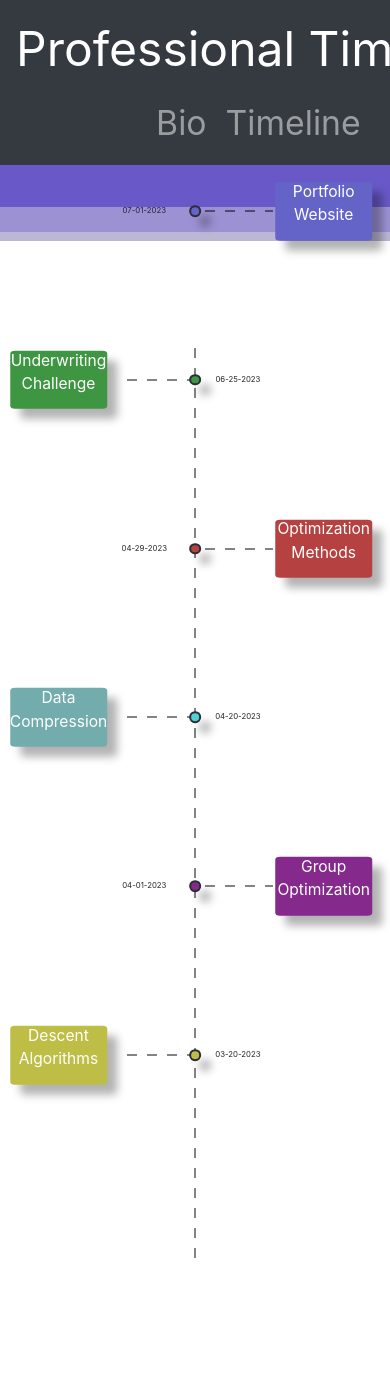
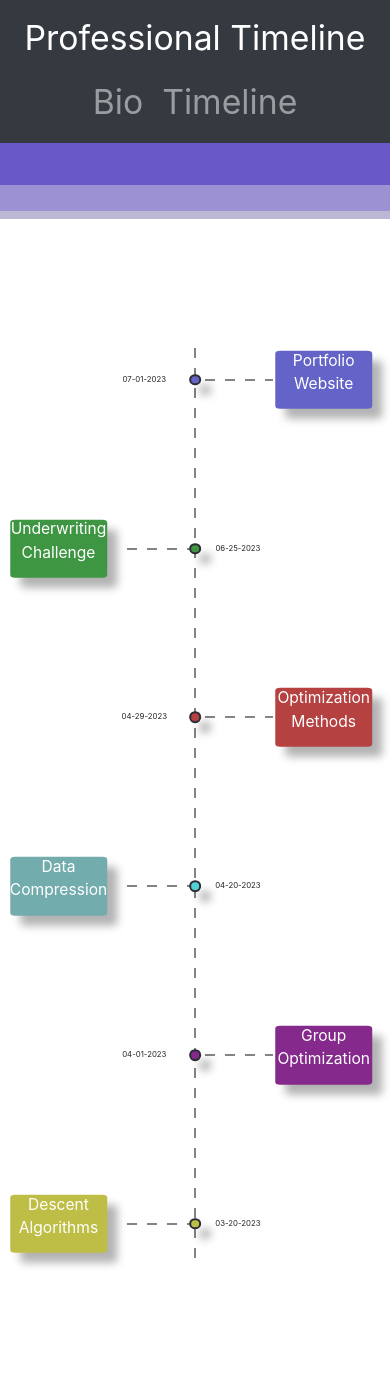
Before and after one commit to Delpen9/Ian-Dover-Personal-Website, a Flask app: page /timeline in a window 390 px wide. Shown: the top 1373 px of the page. Run offline with Flask 3, Linux system fonts and the light colour scheme; some libraries are stand-ins or nearby versions.

Commit message:
trying to make it look good on mobile

```diff
--- a/myportfolio/static/navbar.css
+++ b/myportfolio/static/navbar.css
@@ -36,3 +36,44 @@
     z-index: 2;
     transition: height 0.4s ease;
 }
+
+@media (max-width: 950px) {
+    .nav-addon {
+        position: fixed;
+        width: 100%;
+        z-index: 10;
+    }
+
+    .custom-font-size {
+        font-size: 4vh;  /* You can adjust this value as needed */
+    }
+
+    .custom-font-size-2 {
+        font-size: 1vh;  /* You can adjust this value as needed */
+        transition: font-size 0.1s ease;
+    }
+
+    .top-rectangle-1 {
+        height: 5vh;
+        width: 100%;
+        background-color: rgb(105, 88, 200); /* change this color as per your requirement */
+        z-index: 2;
+        transition: height 0.4s ease;
+    }
+
+    .top-rectangle-2 {
+        height: 3vh;
+        width: 100%;
+        background-color: rgb(156, 146, 211); /* change this color as per your requirement */
+        z-index: 2;
+        transition: height 0.4s ease;
+    }
+
+    .top-rectangle-3 {
+        height: 1vh;
+        width: 100%;
+        background-color: rgb(188, 183, 213); /* change this color as per your requirement */
+        z-index: 2;
+        transition: height 0.4s ease;
+    }
+}
--- a/myportfolio/static/timeline_mobile.css
+++ b/myportfolio/static/timeline_mobile.css
@@ -1,4 +1,4 @@
-@media (max-width: 600px) {
+@media (max-width: 950px) {
     body {
         height: 300vh; /* Makes the page 3 times the viewport's height */
         position: relative; /* Needed for correct positioning of the line */
@@ -46,7 +46,7 @@
 
     .date-1 {
         position: absolute;
-        top: 25vh;
+        top: 45vh;
         left: 37vw;
         transform: translate(-50%, -50%);
         width: 25vw; /* Adjust the size of the circle */
@@ -61,7 +61,7 @@
 
     .circle-1 {
         position: absolute;
-        top: 25vh; /* Adjust the desired vertical height */
+        top: 45vh; /* Adjust the desired vertical height */
         left: 50%;
         transform: translate(-50%, -50%);
         width: 3vw; /* Adjust the size of the circle */
@@ -84,7 +84,7 @@
 
     .right-dashed-line-1 {
         position: absolute;
-        top: 25vh;
+        top: 45vh;
         left: 50%;
         transform: translate(-0%, -50%);
         width: 20vw;
@@ -108,7 +108,7 @@
         font-size: 4vw;
 
         position: absolute;
-        top: 25vh;
+        top: 45vh;
         left: 83vw;
         transform: translate(-50%, -50%);
 
@@ -128,7 +128,7 @@
 
     .date-2 {
         position: absolute;
-        top: 45vh;
+        top: 65vh;
         left: 61vw;
         transform: translate(-50%, -50%);
         width: 25vw; /* Adjust the size of the circle */
@@ -143,7 +143,7 @@
 
     .circle-2 {
         position: absolute;
-        top: 45vh; /* Adjust the desired vertical height */
+        top: 65vh; /* Adjust the desired vertical height */
         left: 50%;
         transform: translate(-50%, -50%);
         width: 3vw; /* Adjust the size of the circle */
@@ -166,7 +166,7 @@
 
     .left-dashed-line-1 {
         position: absolute;
-        top: 45vh;
+        top: 65vh;
         left: 50%;
         transform: translate(-100%, -50%);
         width: 20vw;
@@ -190,7 +190,7 @@
         font-size: 4vw;
 
         position: absolute;
-        top: 45vh;
+        top: 65vh;
         left: 15vw;
         transform: translate(-50%, -50%);
 
@@ -210,7 +210,7 @@
 
     .date-3 {
         position: absolute;
-        top: 65vh;
+        top: 85vh;
         left: 37vw;
         transform: translate(-50%, -50%);
         width: 25vw; /* Adjust the size of the circle */
@@ -225,7 +225,7 @@
 
     .circle-3 {
         position: absolute;
-        top: 65vh; /* Adjust the desired vertical height */
+        top: 85vh; /* Adjust the desired vertical height */
         left: 50%;
         transform: translate(-50%, -50%);
         width: 3vw; /* Adjust the size of the circle */
@@ -248,7 +248,7 @@
 
     .right-dashed-line-2 {
         position: absolute;
-        top: 65vh;
+        top: 85vh;
         left: 50%;
         transform: translate(-0%, -50%);
         width: 20vw;
@@ -272,7 +272,7 @@
         font-size: 4vw;
 
         position: absolute;
-        top: 65vh;
+        top: 85vh;
         left: 83vw;
         transform: translate(-50%, -50%);
 
@@ -292,7 +292,7 @@
 
     .date-4 {
         position: absolute;
-        top: 85vh;
+        top: 105vh;
         left: 61vw;
         transform: translate(-50%, -50%);
         width: 25vw; /* Adjust the size of the circle */
@@ -307,7 +307,7 @@
 
     .circle-4 {
         position: absolute;
-        top: 85vh; /* Adjust the desired vertical height */
+        top: 105vh; /* Adjust the desired vertical height */
         left: 50%;
         transform: translate(-50%, -50%);
         width: 3vw; /* Adjust the size of the circle */
@@ -330,7 +330,7 @@
 
     .left-dashed-line-2 {
         position: absolute;
-        top: 85vh;
+        top: 105vh;
         left: 50%;
         transform: translate(-100%, -50%);
         width: 20vw;
@@ -354,7 +354,7 @@
         font-size: 4vw;
 
         position: absolute;
-        top: 85vh;
+        top: 105vh;
         left: 15vw;
         transform: translate(-50%, -50%);
 
@@ -374,7 +374,7 @@
 
     .date-5 {
         position: absolute;
-        top: 105vh;
+        top: 125vh;
         left: 37vw;
         transform: translate(-50%, -50%);
         width: 25vw; /* Adjust the size of the circle */
@@ -389,7 +389,7 @@
 
     .circle-5 {
         position: absolute;
-        top: 105vh; /* Adjust the desired vertical height */
+        top: 125vh; /* Adjust the desired vertical height */
         left: 50%;
         transform: translate(-50%, -50%);
         width: 3vw; /* Adjust the size of the circle */
@@ -412,7 +412,7 @@
 
     .right-dashed-line-3 {
         position: absolute;
-        top: 105vh;
+        top: 125vh;
         left: 50%;
         transform: translate(-0%, -50%);
         width: 20vw;
@@ -436,7 +436,7 @@
         font-size: 4vw;
 
         position: absolute;
-        top: 105vh;
+        top: 125vh;
         left: 83vw;
         transform: translate(-50%, -50%);
 
@@ -456,7 +456,7 @@
 
     .date-6 {
         position: absolute;
-        top: 125vh;
+        top: 145vh;
         left: 61vw;
         transform: translate(-50%, -50%);
         width: 25vw; /* Adjust the size of the circle */
@@ -471,7 +471,7 @@
 
     .circle-6 {
         position: absolute;
-        top: 125vh; /* Adjust the desired vertical height */
+        top: 145vh; /* Adjust the desired vertical height */
         left: 50%;
         transform: translate(-50%, -50%);
         width: 3vw; /* Adjust the size of the circle */
@@ -494,7 +494,7 @@
 
     .left-dashed-line-3 {
         position: absolute;
-        top: 125vh;
+        top: 145vh;
         left: 50%;
         transform: translate(-100%, -50%);
         width: 20vw;
@@ -518,7 +518,7 @@
         font-size: 4vw;
 
         position: absolute;
-        top: 125vh;
+        top: 145vh;
         left: 15vw;
         transform: translate(-50%, -50%);
 
```
